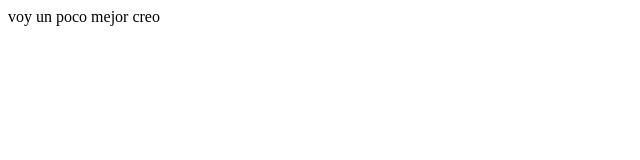
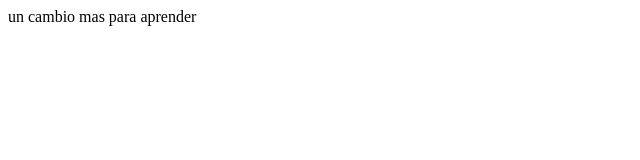
Before and after one commit to ralpes/repaso-intento-4, a plain HTML site: page index.html in a window 1280 px wide. Shown: the full height of the page, 0-640 px from the left. Drawn offline with Linux system fonts and the light colour scheme.

Commit message:
se realiza una nueva modificacion para practicar

```diff
--- a/index.html
+++ b/index.html
@@ -6,6 +6,6 @@
     <title>Document</title>
 </head>
 <body>
-    voy un poco mejor creo
+    un cambio mas para aprender
 </body>
 </html>
```
